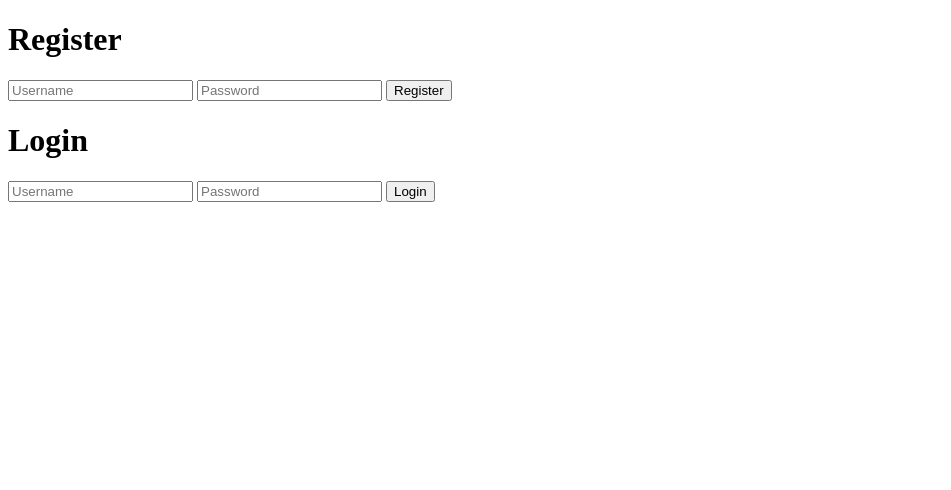
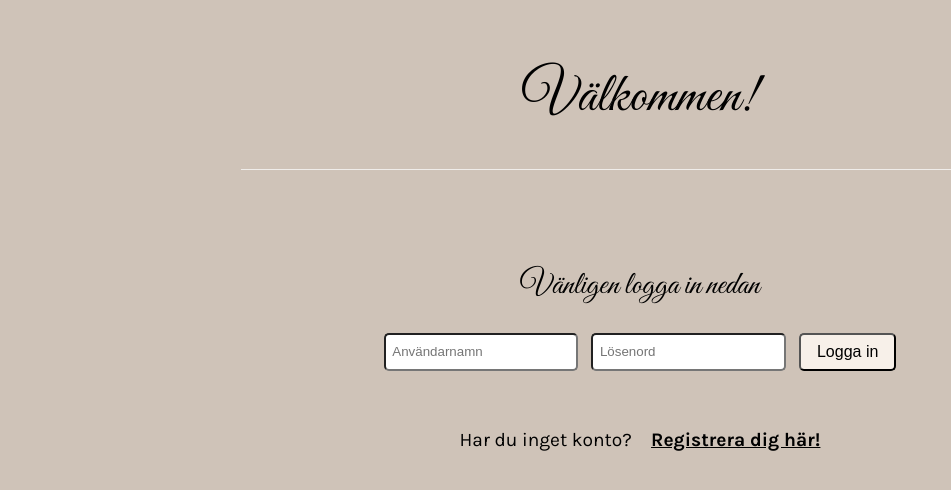
Before and after one commit to amer1301/auth-app-frontend, a plain HTML site: page public/index.html in a window 1280 px wide. Shown: the whole page, without its empty margins (0-951 px from the left). Drawn offline with Linux system fonts and the light colour scheme; a web font is replaced by a local one.

Commit message:
lite css

```diff
--- a/public/index.html
+++ b/public/index.html
@@ -2,23 +2,26 @@
 <html lang="en">
 <head>
   <meta charset="UTF-8" />
+  <meta name="viewport" content="width=device-width, initial-scale=1.0">
+  <link rel="stylesheet" href="styles.css">
+  <link rel="preconnect" href="https://fonts.googleapis.com">
+  <link rel="preconnect" href="https://fonts.gstatic.com" crossorigin>
+  <link href="https://fonts.googleapis.com/css2?family=Comfortaa:wght@300..700&family=Great+Vibes&family=Karla:ital,wght@0,200..800;1,200..800&family=Lato&family=MonteCarlo&family=Open+Sans:ital,wght@0,300..800;1,300..800&display=swap" rel="stylesheet">
   <title>Auth App</title>
 </head>
 <body>
-  <h1>Register</h1>
-  <form id="registerForm">
-    <input type="text" id="regUsername" placeholder="Username" required />
-    <input type="password" id="regPassword" placeholder="Password" required />
-    <button type="submit">Register</button>
+  <main>
+  <h1>Välkommen!</h1>
+  <div class="bar"></div>
+  <h2>Vänligen logga in nedan</h2>
+  <form id="loginForm">
+    <input type="text" id="loginUsername" placeholder="Användarnamn" required />
+    <input type="password" id="loginPassword" placeholder="Lösenord" required />
+    <button type="submit">Logga in</button>
   </form>
 
-  <h1>Login</h1>
-  <form id="loginForm">
-    <input type="text" id="loginUsername" placeholder="Username" required />
-    <input type="password" id="loginPassword" placeholder="Password" required />
-    <button type="submit">Login</button>
-  </form>
-
+  <p>Har du inget konto? <a href="register.html">Registrera dig här!</a></p>
+</main>
   <script src="js/auth.js"></script>
 </body>
 </html>
--- /dev/null
+++ b/public/styles.css
@@ -0,0 +1,92 @@
+body {
+    background-color: rgb(207, 195, 184);
+    font-family: "Karla", serif;
+  }
+
+  main {
+    padding: 1em;
+    max-width: 1140px;
+    margin: 0 auto;
+  }
+
+.bar {
+    width: 100%;
+    height: 1px;
+    background-color: white;
+    margin: 1em 0;
+    opacity: 70%;
+    width: 70%;
+    display: flex;
+    align-items: center;
+    margin: auto;
+  }
+
+  h1 {
+    display: flex;
+    text-align: center;
+    justify-content: center;
+    font-size: 3.5em;
+    font-family: "Great Vibes", cursive;
+    font-weight: 400;
+    font-style: normal;
+  }
+
+  h2 {
+    margin-top: 3em;
+    display: flex;
+    text-align: center;
+    justify-content: center;
+    font-family: "Great Vibes", cursive;
+    font-weight: 400;
+    font-style: normal;
+    font-size: 2em;
+  }
+
+  #loginForm,
+  #registerForm {
+    display: flex;
+    align-self: center;
+    justify-content: center;
+  }
+
+  #regUsername,
+  #regPassword,
+  #loginUsername,
+  #loginPassword {
+    padding: 0.5em;
+    border-radius: 5px;
+    margin-right: 1em;
+  }
+
+  button {
+    padding: 0.5em 1em;
+    border-radius: 5px;
+    transition: content 0.3s ease;
+    font-size: 1em;
+    background-color: rgb(247, 240, 233);;
+}
+
+button:hover {
+    cursor: pointer;
+    transform: scale(1.1);
+}
+
+p {
+    margin-top: 3em;
+    display: flex;
+    text-align: center;
+    justify-content: center;
+    font-size: 1.2em;
+}
+
+a {
+    margin-left: 1em;
+    color: black;
+    font-weight: bold;
+    transition: content 0.3s ease;
+}
+
+a:hover {
+    cursor: pointer;
+    transform: scale(1.1);
+}
```
Also changed, not shown: public/protected.html (+8 -1 lines), public/register.html (added, +23 -0 lines).
